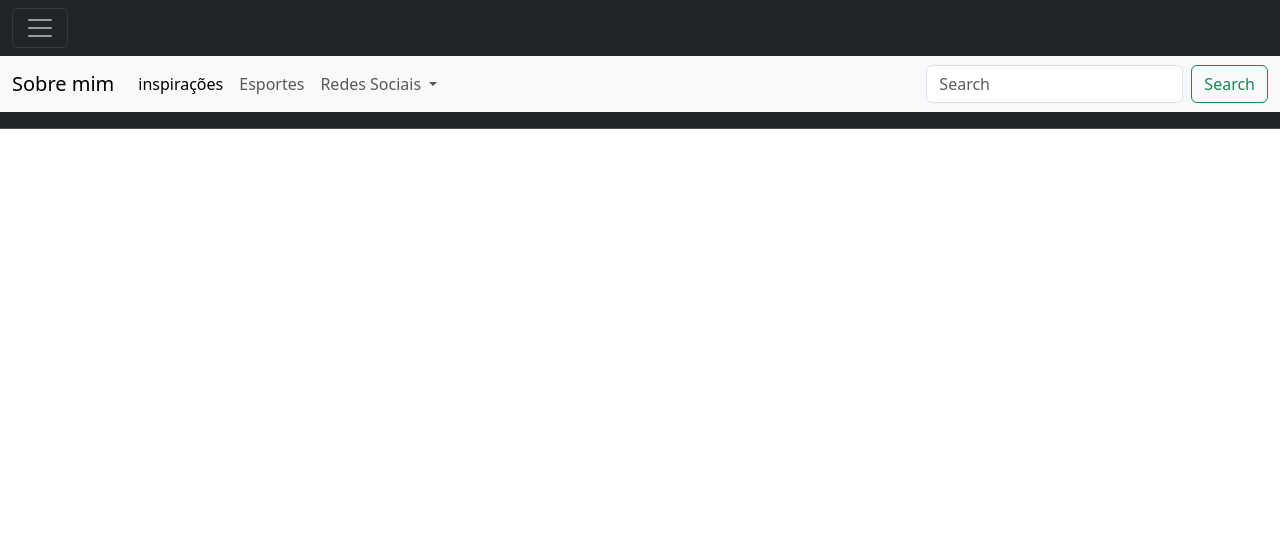
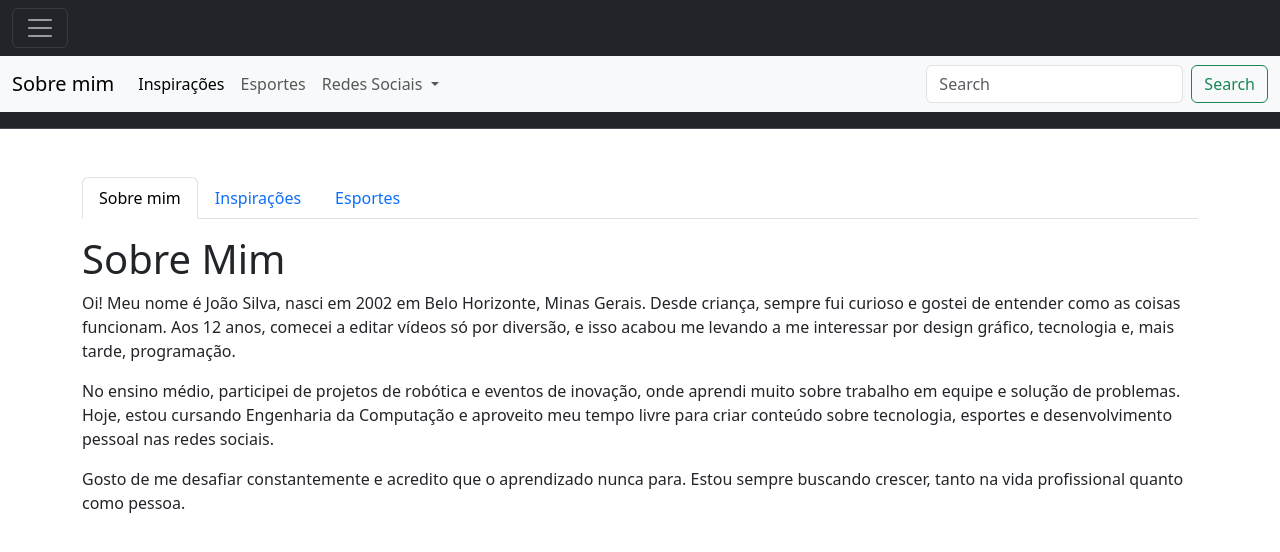
Before and after one commit to joao-rs10/FrontEnd, a plain HTML site: page front/index.html in a window 1280 px wide. Drawn offline with nearby package versions, Linux system fonts and the light colour scheme.

Commit message:
Update index.html

```diff
--- a/front/index.html
+++ b/front/index.html
@@ -1,13 +1,23 @@
 <!doctype html>
 <html lang="en">
   <head>
-    <meta charset="utf-8">
-    <meta name="viewport" content="width=device-width, initial-scale=1">
+    <meta charset="utf-8" />
+    <meta name="viewport" content="width=device-width, initial-scale=1" />
     <title>Biografia</title>
-    <link href="https://cdn.jsdelivr.net/npm/bootstrap@5.3.7/dist/css/bootstrap.min.css" rel="stylesheet" integrity="sha384-LN+7fdVzj6u52u30Kp6M/trliBMCMKTyK833zpbD+pXdCLuTusPj697FH4R/5mcr" crossorigin="anonymous">
+    <link
+      href="https://cdn.jsdelivr.net/npm/bootstrap@5.3.7/dist/css/bootstrap.min.css"
+      rel="stylesheet"
+      integrity="sha384-LN+7fdVzj6u52u30Kp6M/trliBMCMKTyK833zpbD+pXdCLuTusPj697FH4R/5mcr"
+      crossorigin="anonymous"
+    />
   </head>
   <body>
-    <script src="https://cdn.jsdelivr.net/npm/bootstrap@5.3.7/dist/js/bootstrap.bundle.min.js" integrity="sha384-ndDqU0Gzau9qJ1lfW4pNLlhNTkCfHzAVBReH9diLvGRem5+R9g2FzA8ZGN954O5Q" crossorigin="anonymous"></script>
+    <script
+      src="https://cdn.jsdelivr.net/npm/bootstrap@5.3.7/dist/js/bootstrap.bundle.min.js"
+      integrity="sha384-ndDqU0Gzau9qJ1lfW4pNLlhNTkCfHzAVBReH9diLvGRem5+R9g2FzA8ZGN954O5Q"
+      crossorigin="anonymous"
+    ></script>
+
     <div class="collapse" id="navbarToggleExternalContent" data-bs-theme="dark">
       <div class="bg-dark p-4">
         <h5 class="text-body-emphasis h4">BIOGRAFIA</h5>
@@ -16,33 +26,56 @@
     </div>
     <nav class="navbar navbar-dark bg-dark">
       <div class="container-fluid">
-    <button class="navbar-toggler" type="button" data-bs-toggle="collapse" data-bs-target="#navbarToggleExternalContent" aria-controls="navbarToggleExternalContent" aria-expanded="false" aria-label="Toggle navigation">
+        <button
+          class="navbar-toggler"
+          type="button"
+          data-bs-toggle="collapse"
+          data-bs-target="#navbarToggleExternalContent"
+          aria-controls="navbarToggleExternalContent"
+          aria-expanded="false"
+          aria-label="Toggle navigation"
+        >
           <span class="navbar-toggler-icon"></span>
         </button>
       </div>
     </nav>
+
     <nav class="navbar navbar-expand-lg bg-body-tertiary">
       <div class="container-fluid">
         <a class="navbar-brand" href="#">Sobre mim</a>
-    <button class="navbar-toggler" type="button" data-bs-toggle="collapse" data-bs-target="#navbarSupportedContent" aria-controls="navbarSupportedContent" aria-expanded="false" aria-label="Toggle navigation">
+        <button
+          class="navbar-toggler"
+          type="button"
+          data-bs-toggle="collapse"
+          data-bs-target="#navbarSupportedContent"
+          aria-controls="navbarSupportedContent"
+          aria-expanded="false"
+          aria-label="Toggle navigation"
+        >
           <span class="navbar-toggler-icon"></span>
         </button>
         <div class="collapse navbar-collapse" id="navbarSupportedContent">
           <ul class="navbar-nav me-auto mb-2 mb-lg-0">
             <li class="nav-item">
-          <a class="nav-link active" aria-current="page" href="#">inspirações</a>
+              <a class="nav-link active" aria-current="page" href="#">Inspirações</a>
             </li>
             <li class="nav-item">
               <a class="nav-link" href="#">Esportes</a>
             </li>
             <li class="nav-item dropdown">
-          <a class="nav-link dropdown-toggle" href="#" role="button" data-bs-toggle="dropdown" aria-expanded="false">
+              <a
+                class="nav-link dropdown-toggle"
+                href="#"
+                role="button"
+                data-bs-toggle="dropdown"
+                aria-expanded="false"
+              >
                 Redes Sociais
               </a>
               <ul class="dropdown-menu">
                 <li><a class="dropdown-item" href="https://www.instagram.com/">Instagram</a></li>
                 <li><a class="dropdown-item" href="https://www.tiktok.com/">Tik Tok</a></li>
-            <li><hr class="dropdown-divider"></li>
+                <li><hr class="dropdown-divider" /></li>
                 <li><a class="dropdown-item" href="https://www.x.com/">Twitter</a></li>
               </ul>
             </li>
@@ -51,12 +84,122 @@
             </li>
           </ul>
           <form class="d-flex" role="search">
-        <input class="form-control me-2" type="search" placeholder="Search" aria-label="Search"/>
+            <input
+              class="form-control me-2"
+              type="search"
+              placeholder="Search"
+              aria-label="Search"
+            />
             <button class="btn btn-outline-success" type="submit">Search</button>
           </form>
         </div>
       </div>
     </nav>
+
     <nav class="navbar bg-dark border-bottom border-body" data-bs-theme="dark"></nav>
+
+    <div class="container mt-5">
+      <!-- Abas Bootstrap -->
+      <ul class="nav nav-tabs" id="myTab" role="tablist">
+        <li class="nav-item" role="presentation">
+          <button
+            class="nav-link active"
+            id="bio-tab"
+            data-bs-toggle="tab"
+            data-bs-target="#bio"
+            type="button"
+            role="tab"
+            aria-controls="bio"
+            aria-selected="true"
+          >
+            Sobre mim
+          </button>
+        </li>
+        <li class="nav-item" role="presentation">
+          <button
+            class="nav-link"
+            id="insp-tab"
+            data-bs-toggle="tab"
+            data-bs-target="#inspiracoes"
+            type="button"
+            role="tab"
+            aria-controls="inspiracoes"
+            aria-selected="false"
+          >
+            Inspirações
+          </button>
+        </li>
+        <li class="nav-item" role="presentation">
+          <button
+            class="nav-link"
+            id="esportes-tab"
+            data-bs-toggle="tab"
+            data-bs-target="#esportes"
+            type="button"
+            role="tab"
+            aria-controls="esportes"
+            aria-selected="false"
+          >
+            Esportes
+          </button>
+        </li>
+      </ul>
+
+      <div class="tab-content mt-3" id="myTabContent">
+        <div
+          class="tab-pane fade show active"
+          id="bio"
+          role="tabpanel"
+          aria-labelledby="bio-tab"
+        >
+          <h1>Sobre Mim</h1>
+          <p>
+            Oi! Meu nome é João Silva, nasci em 2002 em Belo Horizonte, Minas Gerais. Desde criança, sempre fui curioso e gostei de entender como as coisas funcionam. Aos 12 anos, comecei a editar vídeos só por diversão, e isso acabou me levando a me interessar por design gráfico, tecnologia e, mais tarde, programação.
+          </p>
+          <p>
+            No ensino médio, participei de projetos de robótica e eventos de inovação, onde aprendi muito sobre trabalho em equipe e solução de problemas. Hoje, estou cursando Engenharia da Computação e aproveito meu tempo livre para criar conteúdo sobre tecnologia, esportes e desenvolvimento pessoal nas redes sociais.
+          </p>
+          <p>
+            Gosto de me desafiar constantemente e acredito que o aprendizado nunca para. Estou sempre buscando crescer, tanto na vida profissional quanto como pessoa.
+          </p>
+        </div>
+
+        <div
+          class="tab-pane fade"
+          id="inspiracoes"
+          role="tabpanel"
+          aria-labelledby="insp-tab"
+        >
+          <h2>Minhas Inspirações</h2>
+          <p>Tenho várias pessoas e ideias que me inspiram no dia a dia:</p>
+          <ul>
+            <li><strong>Elon Musk</strong> — pela visão inovadora e coragem de apostar em projetos que parecem impossíveis.</li>
+            <li><strong>Ada Lovelace</strong> — pela pioneira que foi na programação, mostrando que a tecnologia é para todos.</li>
+            <li><strong>Meus pais</strong> — que sempre me apoiaram e me ensinaram o valor do esforço e da honestidade.</li>
+            <li><strong>Tecnologia aberta (open source)</strong> — porque acredito na colaboração para construir algo maior.</li>
+            <li><strong>Esportes</strong> — especialmente o futebol, que me ensinou disciplina, trabalho em equipe e resiliência.</li>
+            <li><strong>Livros de desenvolvimento pessoal</strong> — que me ajudam a crescer mentalmente e a ter uma visão mais clara dos meus objetivos.</li>
+          </ul>
+          <p>Essas inspirações me motivam a continuar aprendendo, criando e buscando sempre o meu melhor.</p>
+        </div>
+
+        <div
+          class="tab-pane fade"
+          id="esportes"
+          role="tabpanel"
+          aria-labelledby="esportes-tab"
+        >
+          <h2>Esportes</h2>
+          <p>Os esportes sempre tiveram um papel importante na minha vida. Eles me ensinaram muito sobre disciplina, superação e trabalho em equipe:</p>
+          <ul>
+            <li><strong>Futebol</strong> — meu esporte favorito desde criança, onde aprendi a importância da estratégia e da colaboração.</li>
+            <li><strong>Fórmula 1</strong> — admiro a velocidade, a precisão e a inovação tecnológica envolvidas nesse esporte emocionante.</li>
+            <li><strong>Basquete</strong> — pela agilidade e o ritmo rápido, que me desafiam a pensar rápido e agir com precisão.</li>
+            <li><strong>Video game</strong> — que, além do entretenimento, desenvolve reflexos, raciocínio estratégico e trabalho em equipe.</li>
+          </ul>
+          <p>Praticar esportes me mantém motivado e equilibrado, além de me ensinar lições valiosas que aplico em outras áreas da vida.</p>
+        </div>
+      </div>
+    </div>
   </body>
 </html>
```
Lines whose indentation alone changed are shown as unchanged.
